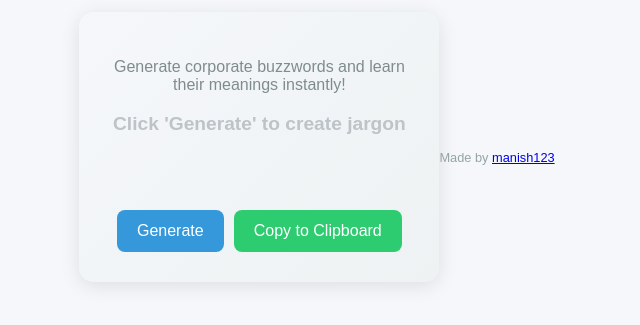
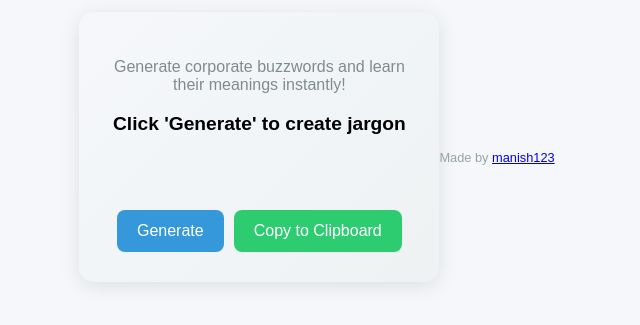
Before and after one commit to manish123/jargon-generator, a plain HTML site: page index.html in a window 1280 px wide. Shown: the part 253-578 px from the top of the page, without its empty margins (323-963 px from the left). Drawn offline with Linux system fonts and the light colour scheme.

Commit message:
Update index.html

```diff
--- a/index.html
+++ b/index.html
@@ -11,8 +11,7 @@
 
     <p class="subtitle">Generate corporate buzzwords and learn their meanings instantly!</p>
 
-    <p id="jargonText" style="color: #bdc3c7;">Click 'Generate' to create jargon</p>
-    <p id="jargonMeaning" style="font-style: italic; color: gray; min-height: 40px;"> </p>
+<p id="jargonText" style="color: black;">Click 'Generate' to create jargon</p>    <p id="jargonMeaning" style="font-style: italic; color: gray; min-height: 40px;"> </p>
 
     <div class="button-group">
       <button onclick="generateJargon()">Generate</button>
```
